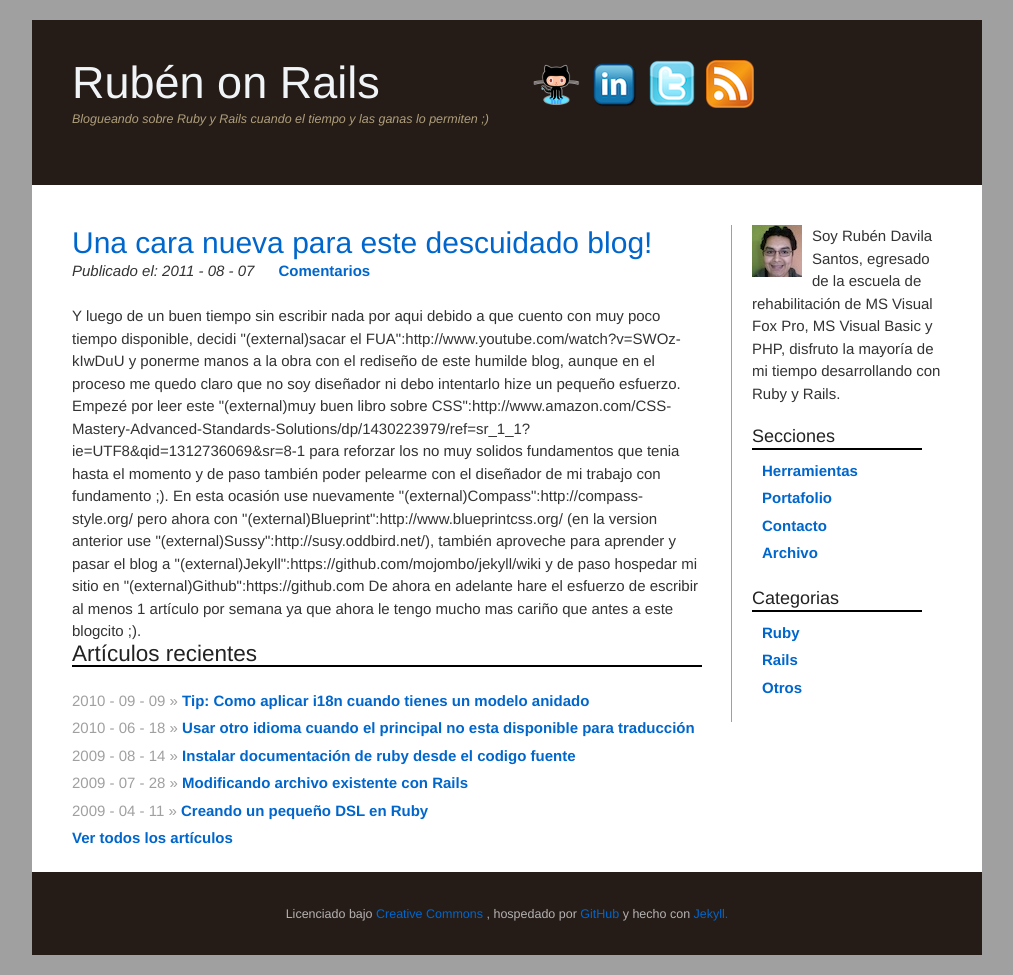
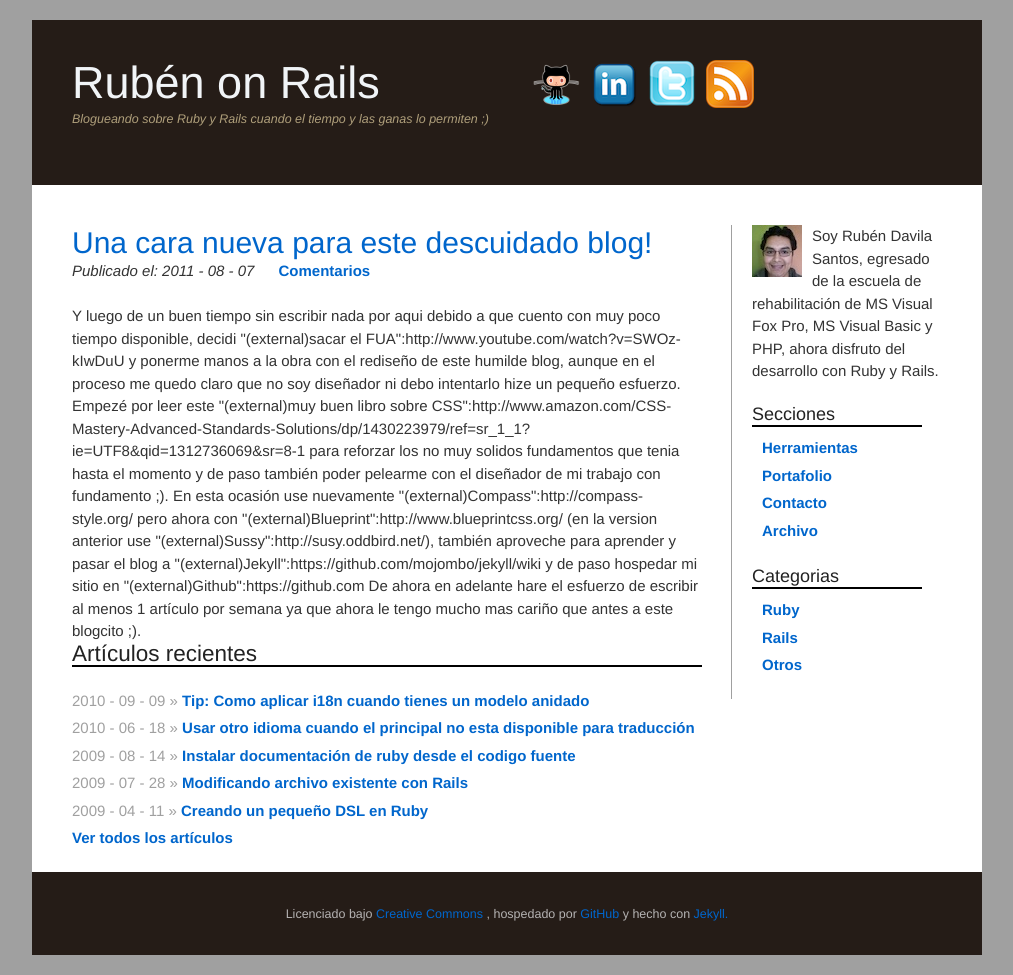
Before and after one commit to rdavila/rdavila.github.com.raw, a Jekyll site: the page built from index.html, in a window 1280 px wide. Shown: the whole page, without its empty margins (133-1146 px from the left). Built offline with Jekyll 4.4.1, drawn with Linux system fonts in a browser that asks for light colours; nearby versions of some CDN libraries; Markdown is read by kramdown in place of the engine named in the settings; comment, search, counter and statistics services are not loaded.

Commit message:
Updated about info

```diff
--- a/_layouts/default.html
+++ b/_layouts/default.html
@@ -48,7 +48,7 @@
       <div id="sidebar">
         <p id="about">
           <img src="/images/rdavila.jpg" />
-          Soy Rubén Davila Santos, egresado de la escuela de rehabilitación de MS Visual Fox Pro, MS Visual Basic y PHP, disfruto la mayoría de mi tiempo desarrollando con Ruby y Rails.
+          Soy Rubén Davila Santos, egresado de la escuela de rehabilitación de MS Visual Fox Pro, MS Visual Basic y PHP, ahora disfruto del desarrollo con Ruby y Rails.
         </p>
         <h4 class='underlined'>Secciones</h4>
         <ul id="nav">
```
